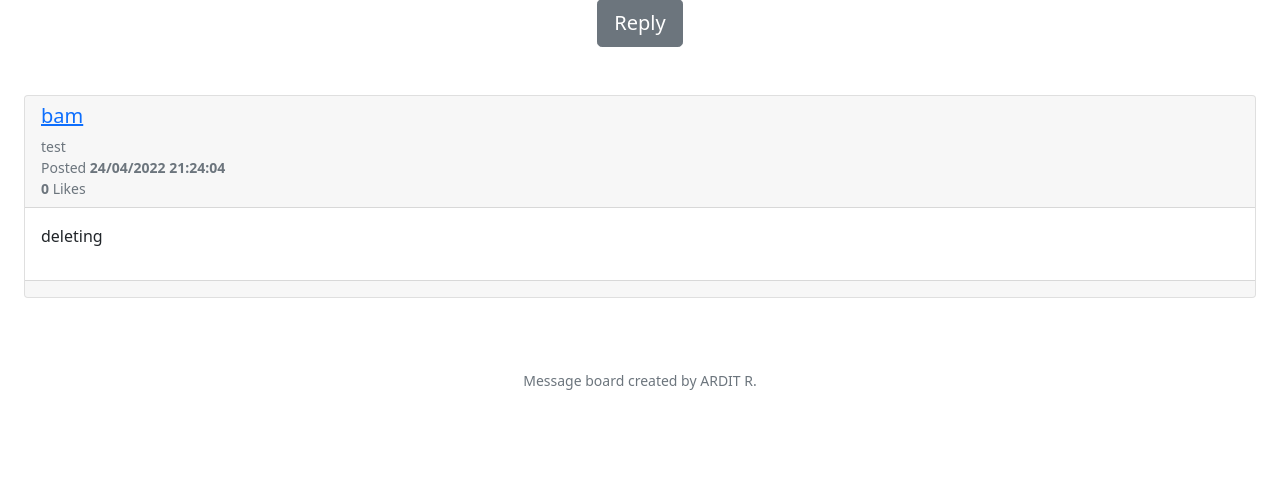
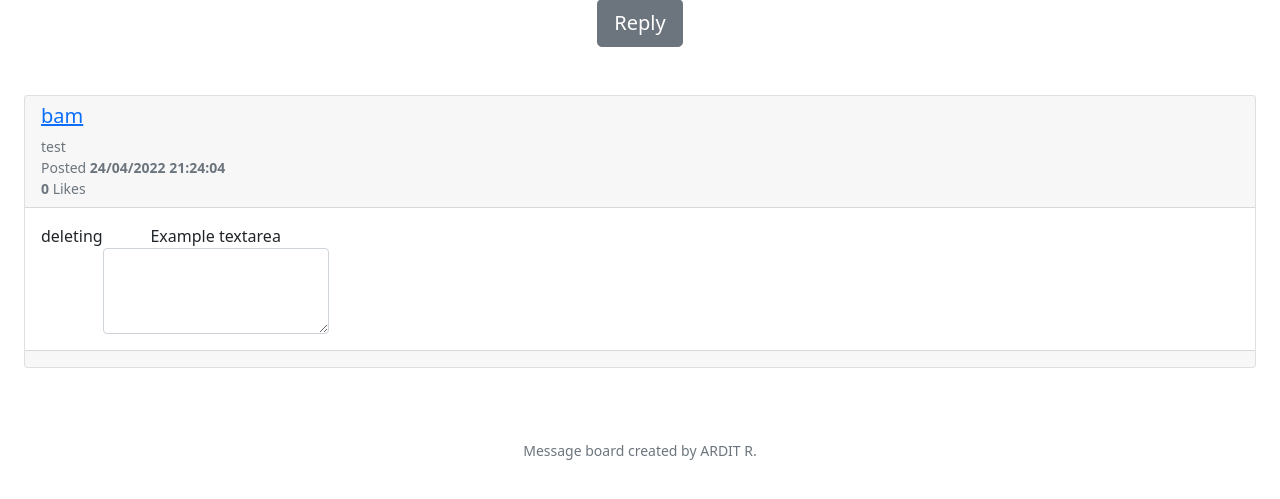
Before and after one commit to arrushaj/cs50, a Flask app: page /viewthread?id=8 in a window 1280 px wide. Shown: the part 125-624 px from the top of the page. Run offline with Flask 2, Linux system fonts and the light colour scheme; data comes from the database, SQL or seed files in the repository; some libraries are stand-ins or nearby versions.

Commit message:
Thu, Apr 28, 2022, 12:45 AM +00:00

```diff
--- a/project/templates/viewthread.html
+++ b/project/templates/viewthread.html
@@ -43,6 +43,10 @@
                     </div>
                     <div class="card-body d-flex">
                         <p>{{ row["message"] }}</p>
+                        <div class="form-group">
+                            <label for="exampleFormControlTextarea1">Example textarea</label>
+                            <textarea class="form-control" id="exampleFormControlTextarea1" rows="3"></textarea>
+                        </div>
                     </div>
                     <div class="card-footer d-flex flex-wrap justify-content-between align-items-center px-0 pt-0 pb-3">
                         {% if session["user_id"] %}
```
